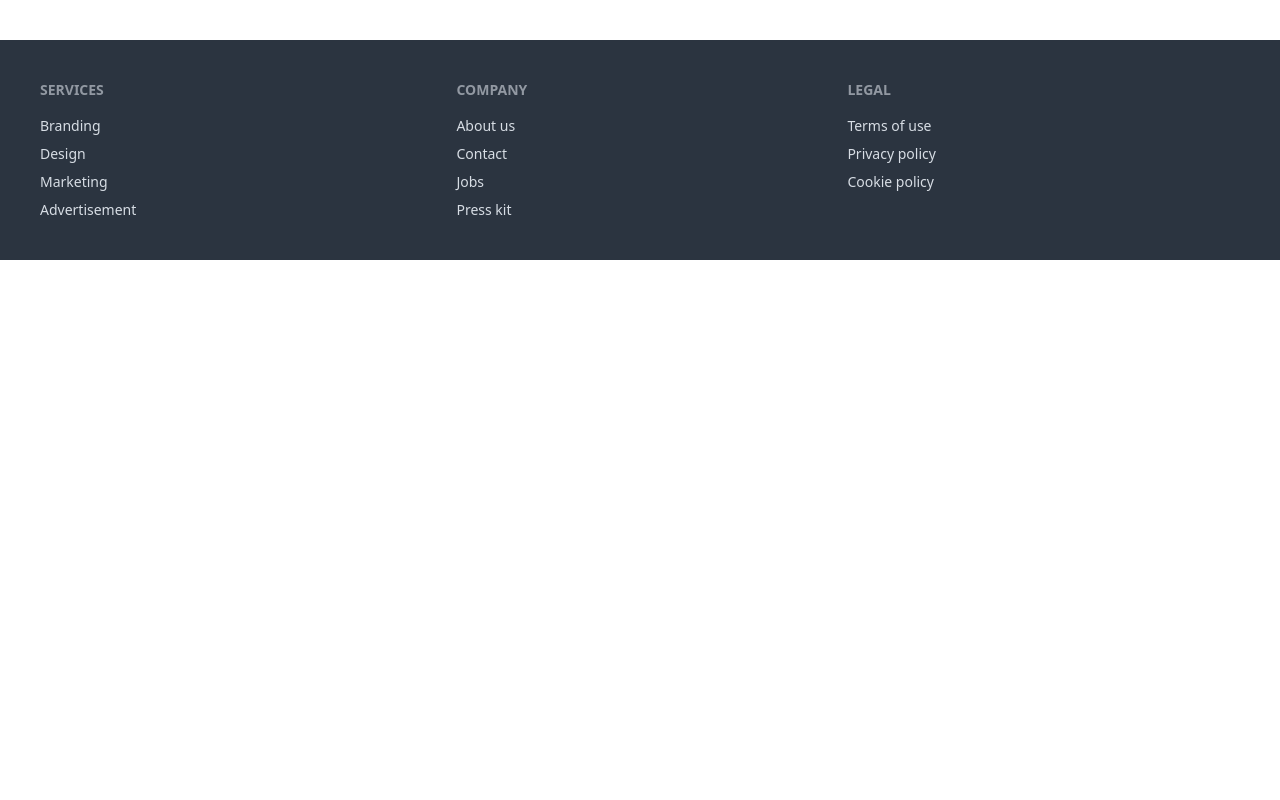
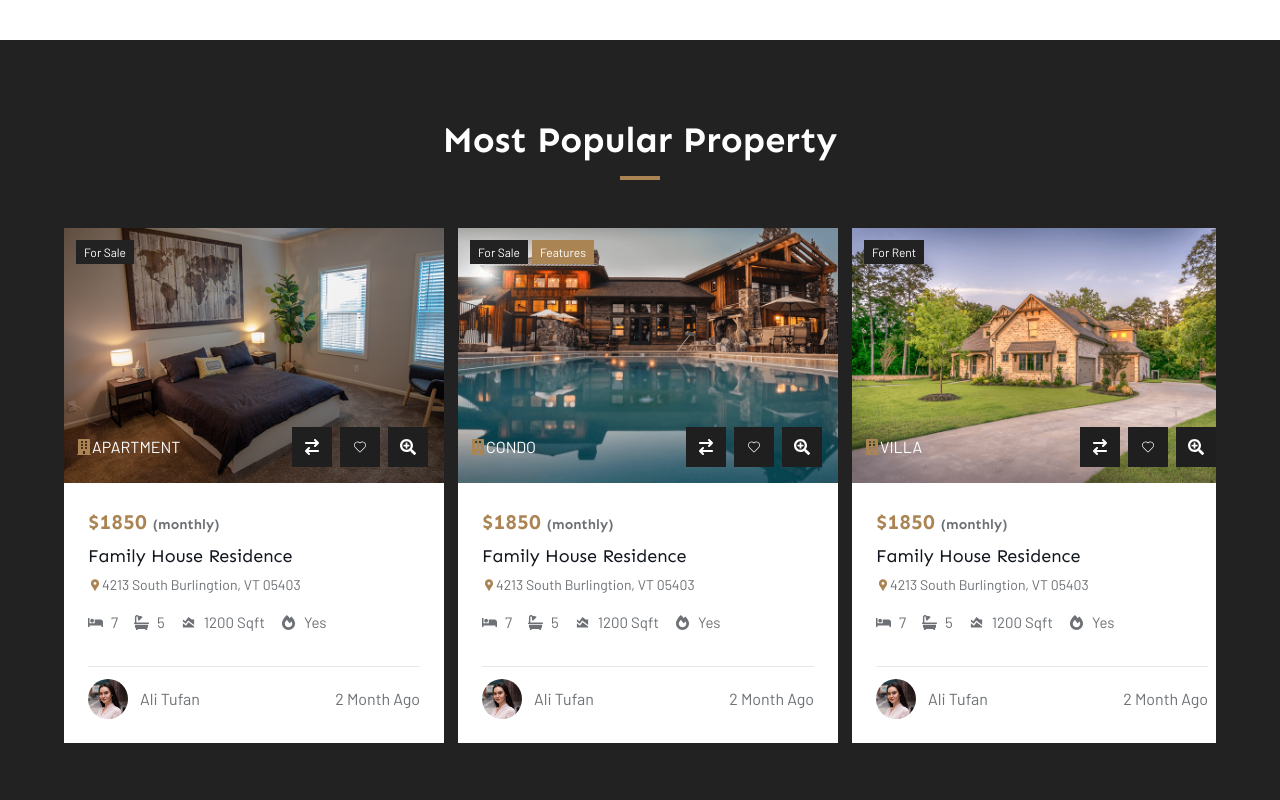
Before and after one commit to RobiulIslam08/Dot-Programmers-Task, a React (Vite) app: page / in a window 1280 px wide. Shown: the part 4760-5560 px from the top of the page. Before the commit the page ends 5020 px from the top, so only its background shows below. Built offline with nearby package versions, Linux system fonts and the light colour scheme.

Commit message:
popular property section responsive complete

```diff
--- /dev/null
+++ b/src/component/Home/PopularProperty/PopularProperty.jsx
@@ -0,0 +1,241 @@
+
+// Import Swiper React components
+import { Swiper, SwiperSlide } from 'swiper/react';
+// Import Swiper styles
+import 'swiper/css';
+import 'swiper/css/pagination';
+
+// Import required modules
+import { Pagination } from 'swiper/modules';
+import propertyImageOne from "../../../assets/Home/property-grid-1.png"
+import propertyImageTwo from "../../../assets/Home/property-grid-2.png"
+import propertyImageThree from "../../../assets/Home/property-grid-3.png"
+import aliTufan from "../../../assets/Home/1.jpg"
+import { FaBath, FaBed, FaBuilding, FaFireAlt, FaSearchPlus } from "react-icons/fa";
+import { FaArrowRightArrowLeft } from "react-icons/fa6";
+import { MdAreaChart, MdLocationPin } from "react-icons/md";
+import { CiHeart } from "react-icons/ci";
+
+const PopularProperty = () => {
+	return (
+		<div className="bg-[#222222] px-3 md:px-12 lg:px-16 py-20">
+			{/* heading */}
+			<div className="text-center px-4 w-full lg:w-[490px] xl:w-[640px] mx-auto">
+				<h1 className="font-sen text-4xl font-bold text-white ">Most Popular Property</h1>
+				<div className="p-[2px] w-10 mt-4 mb-12  mx-auto  bg-[#aa8453]"></div>
+			</div>
+
+			{/* slider */}
+			<Swiper
+				spaceBetween={30}
+				pagination={{ clickable: true }}
+				modules={[Pagination]}
+				breakpoints={{
+					640: {
+						slidesPerView: 1,
+					},
+					768: {
+						slidesPerView: 2,
+					},
+					1024: {
+						slidesPerView: 3,
+					},
+				}}
+				className="mySwiper"
+			>
+
+				<SwiperSlide>
+					<div className="w-[310px] overflow-hidden  md:w-[300px] xl:w-[380px] mb-10 bg-[#ffffff]">
+						{/* image */}
+						<div className="relative">
+							<img src={propertyImageOne} className="hover:scale-105   duration-500 transition-transform  " alt="" />
+							<p className="bg-[#222222] absolute top-3 left-3 text-white text-xs font-barlow px-2 py-1">For Sale</p>
+							<div className="flex items-center  absolute bottom-6 left-3">
+								<FaBuilding className="text-[#aa8453]" />
+								<p className="text-white font-barlow">APARTMENT</p>
+							</div>
+							<div className="absolute right-4 bottom-4 flex gap-2">
+								<div className="w-10 h-10 flex items-center justify-center bg-[#1f1f1f] text-white"><FaArrowRightArrowLeft /></div>
+								<div className="w-10 h-10 flex items-center justify-center bg-[#1f1f1f] text-white"><CiHeart /></div>
+								<div className="w-10 h-10 flex items-center justify-center bg-[#1f1f1f] text-white"><FaSearchPlus /></div>
+							</div>
+						</div>
+						{/* text */}
+						<div className="p-6">
+							<h1 className="text-[#aa8453] font-sen font-bold text-[21px]">$1850 <span className="text-[14px] text-[#6d7175]">(monthly)</span></h1>
+							<p className="text-[#12171f] font-sen text-lg font-medium py-1">Family House Residence</p>
+							{/* location div */}
+							<div className="flex text-[#6d7175] text-[14px]  items-center font-barlow">
+								<MdLocationPin className="text-[#aa8453]" />
+								<p>4213 South Burlingtion, VT 05403</p>
+							</div>
+
+							{/* itmes */}
+							<div className="flex gap-4 pt-4 pb-8 text-[#6d7175] text-[15px] font-barlow">
+								<div className="flex gap-2 items-center">
+									<FaBed />
+									<p>7</p>
+								</div>
+								<div className="flex gap-2 items-center">
+									<FaBath />
+									<p>5</p>
+								</div>
+								<div className="flex gap-2 items-center">
+									<MdAreaChart />
+									<p>1200 Sqft</p>
+								</div>
+								<div className="flex gap-2 items-center">
+									<FaFireAlt />
+									<p>Yes</p>
+								</div>
+							</div>
+
+							<hr />
+
+							{/* profile */}
+							<div className="flex justify-between items-center pt-3 text-[#6d7175] font-barlow">
+								<div className="flex gap-3 items-center">
+									<img src={aliTufan} className="w-10 h-10 rounded-full" alt="" />
+									<p className="hover:underline">Ali Tufan</p>
+								</div>
+								<p>2 Month Ago</p>
+							</div>
+
+
+						</div>
+					</div>
+				</SwiperSlide>
+				<SwiperSlide>
+					<div className="w-[310px] overflow-hidden  md:w-[300px] xl:w-[380px] mb-20 bg-[#ffffff]">
+						{/* image */}
+						<div className="relative">
+							<img src={propertyImageTwo} className="hover:scale-105   duration-500 transition-transform  " alt="" />
+							<p className="bg-[#222222] absolute top-3 left-3 text-white text-xs font-barlow px-2 py-1">For Sale</p>
+							<p className="bg-[#aa8453] absolute top-3 left-[74px] text-white text-xs font-barlow px-2 py-1">Features</p>
+							<div className="flex items-center  absolute bottom-6 left-3">
+								<FaBuilding className="text-[#aa8453]" />
+								<p className="text-white font-barlow">CONDO</p>
+							</div>
+							<div className="absolute right-4 bottom-4 flex gap-2">
+								<div className="w-10 h-10 flex items-center justify-center bg-[#1f1f1f] text-white"><FaArrowRightArrowLeft /></div>
+								<div className="w-10 h-10 flex items-center justify-center bg-[#1f1f1f] text-white"><CiHeart /></div>
+								<div className="w-10 h-10 flex items-center justify-center bg-[#1f1f1f] text-white"><FaSearchPlus /></div>
+							</div>
+						</div>
+						{/* text */}
+						<div className="p-6">
+							<h1 className="text-[#aa8453] font-sen font-bold text-[21px]">$1850 <span className="text-[14px] text-[#6d7175]">(monthly)</span></h1>
+							<p className="text-[#12171f] font-sen text-lg font-medium py-1">Family House Residence</p>
+							{/* location div */}
+							<div className="flex text-[#6d7175] text-[14px]  items-center font-barlow">
+								<MdLocationPin className="text-[#aa8453]" />
+								<p>4213 South Burlingtion, VT 05403</p>
+							</div>
+
+							{/* itmes */}
+							<div className="flex gap-4 pt-4 pb-8 text-[#6d7175] text-[15px] font-barlow">
+								<div className="flex gap-2 items-center">
+									<FaBed />
+									<p>7</p>
+								</div>
+								<div className="flex gap-2 items-center">
+									<FaBath />
+									<p>5</p>
+								</div>
+								<div className="flex gap-2 items-center">
+									<MdAreaChart />
+									<p>1200 Sqft</p>
+								</div>
+								<div className="flex gap-2 items-center">
+									<FaFireAlt />
+									<p>Yes</p>
+								</div>
+							</div>
+
+							<hr />
+
+							{/* profile */}
+							<div className="flex justify-between items-center pt-3 text-[#6d7175] font-barlow">
+								<div className="flex gap-3 items-center">
+									<img src={aliTufan} className="w-10 h-10 rounded-full" alt="" />
+									<p className="hover:underline">Ali Tufan</p>
+								</div>
+								<p>2 Month Ago</p>
+							</div>
+
+
+						</div>
+					</div>
+				</SwiperSlide>
+				<SwiperSlide>
+					<div className="w-[310px] overflow-hidden  md:w-[300px] xl:w-[380px] mb-20 bg-[#ffffff]">
+						{/* image */}
+						<div className="relative">
+							<img src={propertyImageThree} className="hover:scale-105   duration-500 transition-transform  " alt="" />
+							<p className="bg-[#222222] absolute top-3 left-3 text-white text-xs font-barlow px-2 py-1">For Rent</p>
+							<div className="flex items-center  absolute bottom-6 left-3">
+								<FaBuilding className="text-[#aa8453]" />
+								<p className="text-white font-barlow">VILLA</p>
+							</div>
+							<div className="absolute right-4 bottom-4 flex gap-2">
+								<div className="w-10 h-10 flex items-center justify-center bg-[#1f1f1f] text-white"><FaArrowRightArrowLeft /></div>
+								<div className="w-10 h-10 flex items-center justify-center bg-[#1f1f1f] text-white"><CiHeart /></div>
+								<div className="w-10 h-10 flex items-center justify-center bg-[#1f1f1f] text-white"><FaSearchPlus /></div>
+							</div>
+						</div>
+						{/* text */}
+						<div className="p-6">
+							<h1 className="text-[#aa8453] font-sen font-bold text-[21px]">$1850 <span className="text-[14px] text-[#6d7175]">(monthly)</span></h1>
+							<p className="text-[#12171f] font-sen text-lg font-medium py-1">Family House Residence</p>
+							{/* location div */}
+							<div className="flex text-[#6d7175] text-[14px]  items-center font-barlow">
+								<MdLocationPin className="text-[#aa8453]" />
+								<p>4213 South Burlingtion, VT 05403</p>
+							</div>
+
+							{/* itmes */}
+							<div className="flex gap-4 pt-4 pb-8 text-[#6d7175] text-[15px] font-barlow">
+								<div className="flex gap-2 items-center">
+									<FaBed />
+									<p>7</p>
+								</div>
+								<div className="flex gap-2 items-center">
+									<FaBath />
+									<p>5</p>
+								</div>
+								<div className="flex gap-2 items-center">
+									<MdAreaChart />
+									<p>1200 Sqft</p>
+								</div>
+								<div className="flex gap-2 items-center">
+									<FaFireAlt />
+									<p>Yes</p>
+								</div>
+							</div>
+
+							<hr />
+
+							{/* profile */}
+							<div className="flex justify-between items-center pt-3 text-[#6d7175] font-barlow">
+								<div className="flex gap-3 items-center">
+									<img src={aliTufan} className="w-10 h-10 rounded-full" alt="" />
+									<p className="hover:underline">Ali Tufan</p>
+								</div>
+								<p>2 Month Ago</p>
+							</div>
+
+
+						</div>
+					</div>
+				</SwiperSlide>
+
+
+
+
+
+			</Swiper>
+		</div>
+	);
+};
+
+export default PopularProperty;
--- a/src/pages/Home/Home.jsx
+++ b/src/pages/Home/Home.jsx
@@ -1,6 +1,7 @@
 import Banner from "../../component/Home/Banner/Banner";
 import ClientTestimonials from "../../component/Home/ClientTestimonials/ClientTestimonials";
 import MissionAndAcieve from "../../component/Home/MissionAndAcieve/MissionAndAcieve";
+import PopularProperty from "../../component/Home/PopularProperty/PopularProperty";
 import PropertyAgents from "../../component/Home/PropertyAgents/PropertyAgents";
 import PropertyCategories from "../../component/Home/PropertyCategories/PropertyCategories";
 import RecentProperties from "../../component/Home/RecentProperties/RecentProperties";
@@ -15,6 +16,7 @@ const Home = () => {
 		<PropertyCategories></PropertyCategories>
 		<PropertyAgents></PropertyAgents>
 		<ClientTestimonials></ClientTestimonials>
+		<PopularProperty></PopularProperty>
 		</div>
 	);
 };
```
